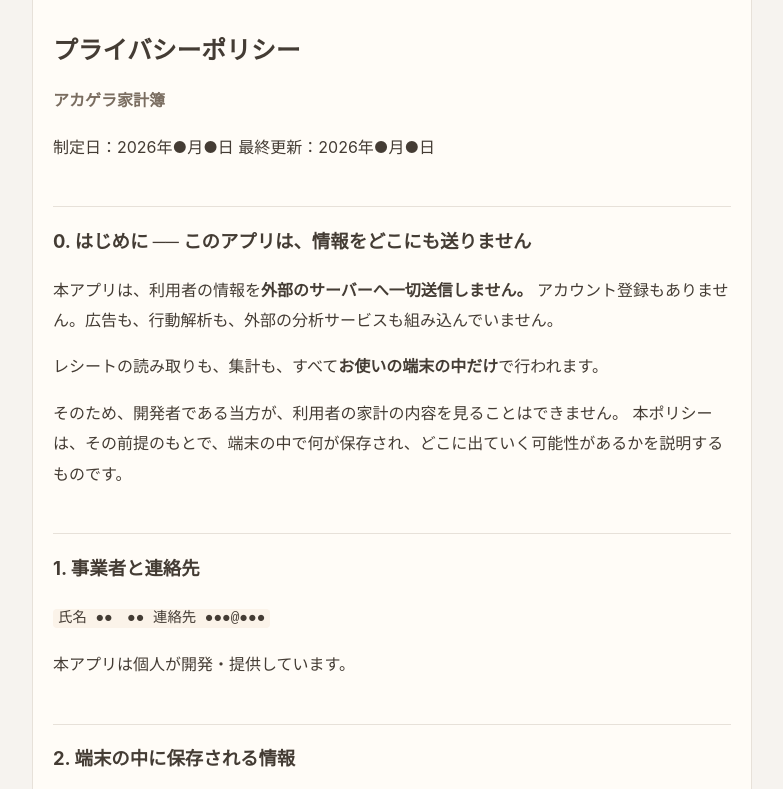
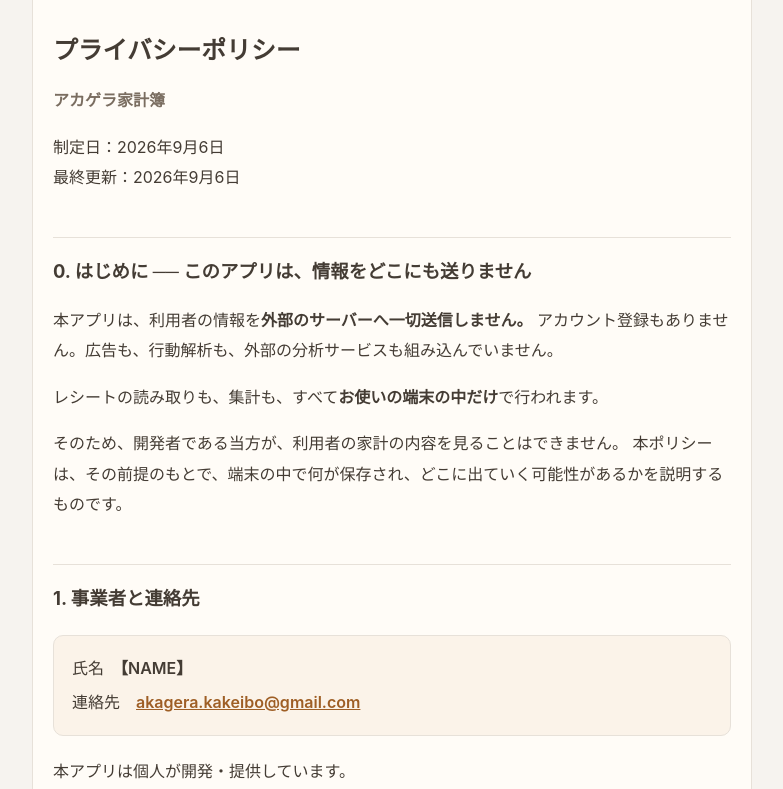
Before and after one commit to akagera-git/akagera-kakeibo, a plain HTML site: page index.html in a window 1280 px wide. Shown: the top 789 px of the page, without its empty margins (248-1031 px from the left). Drawn offline with Linux system fonts and the light colour scheme.

Commit message:
Add files via upload

```diff
--- a/index.html
+++ b/index.html
@@ -6,30 +6,31 @@
 <title>プライバシーポリシー｜アカゲラ家計簿</title>
 <style>
   :root { --bg:#f6f3ef; --card:#fffcf7; --text:#443c34; --sub:#7a6d60;
-           --border:#e7e1d9; --accent:#9e5e25; --faint:#fbf3e9; }
+          --border:#e7e1d9; --accent:#9e5e25; --faint:#fbf3e9; }
   * { box-sizing:border-box; }
   body { margin:0; background:var(--bg); color:var(--text);
          font-family:-apple-system,BlinkMacSystemFont,"Hiragino Sans","Noto Sans JP",sans-serif;
          line-height:1.9; font-size:16px; }
   main { max-width:720px; margin:0 auto; padding:32px 20px 96px; background:var(--card);
-          border-left:1px solid var(--border); border-right:1px solid var(--border); }
+         border-left:1px solid var(--border); border-right:1px solid var(--border); }
   h1 { font-size:1.55rem; line-height:1.5; margin:0 0 .6em; }
   h2 { font-size:1.15rem; margin:2.4em 0 .7em; padding-top:.9em;
-        border-top:1px solid var(--border); }
+       border-top:1px solid var(--border); }
   h3 { font-size:1rem; margin:1.8em 0 .5em; color:var(--accent); }
-  p, li { color:var(--text); }
   hr { display:none; }
   table { border-collapse:collapse; width:100%; margin:1.2em 0; font-size:.93rem; }
   th, td { border:1px solid var(--border); padding:.55em .7em; text-align:left;
-            vertical-align:top; }
+           vertical-align:top; }
   th { background:var(--faint); font-weight:600; }
   code { background:var(--faint); padding:.1em .35em; border-radius:4px; font-size:.9em; }
   pre { background:var(--faint); border:1px solid var(--border); border-radius:8px;
-         padding:14px; overflow-x:auto; font-size:.88rem; line-height:1.7; }
+        padding:14px; overflow-x:auto; font-size:.88rem; line-height:1.7; }
   pre code { background:none; padding:0; }
   a { color:var(--accent); }
   strong { font-weight:600; }
   ul { padding-left:1.3em; }
+  .contact { background:var(--faint); border:1px solid var(--border);
+             border-radius:10px; padding:16px 18px; margin:1.2em 0; line-height:2.1; }
   main > p:first-of-type { color:var(--sub); }
 </style>
 </head>
@@ -37,8 +38,8 @@
 <main>
 <h1>プライバシーポリシー</h1>
 <p><strong>アカゲラ家計簿</strong></p>
-<p>制定日：2026年●月●日
-最終更新：2026年●月●日</p>
+<p>制定日：2026年9月6日<br />
+最終更新：2026年9月6日</p>
 <hr />
 <h2>0. はじめに ── このアプリは、情報をどこにも送りません</h2>
 <p>本アプリは、利用者の情報を<strong>外部のサーバーへ一切送信しません。</strong>
@@ -48,8 +49,11 @@
 本ポリシーは、その前提のもとで、端末の中で何が保存され、どこに出ていく可能性があるかを説明するものです。</p>
 <hr />
 <h2>1. 事業者と連絡先</h2>
-<p><code>氏名     ●●　●●
-連絡先   ●●●@●●●</code></p>
+<div class="contact">
+氏名　<strong>【NAME】</strong><br>
+連絡先　<strong><a href="mailto:akagera.kakeibo@gmail.com">akagera.kakeibo@gmail.com</a></strong>
+</div>
+
 <p>本アプリは個人が開発・提供しています。</p>
 <hr />
 <h2>2. 端末の中に保存される情報</h2>
@@ -220,7 +224,7 @@
 for us to delete on our side.</p>
 <p>Automatic reading of receipts may be inaccurate. Please verify recorded amounts against
 the original receipts, especially for tax or accounting purposes.</p>
-<p>Contact: ●●●@●●●</p>
+<p>Contact: akagera.kakeibo@gmail.com</p>
 <hr />
 <p><strong>Trademarks.</strong> Apple and iCloud are trademarks of Apple Inc., registered in the U.S. and
 other countries and regions. IOS is a trademark or registered trademark of Cisco in the
```
Also changed, not shown: support.html (+1 -1 lines).
